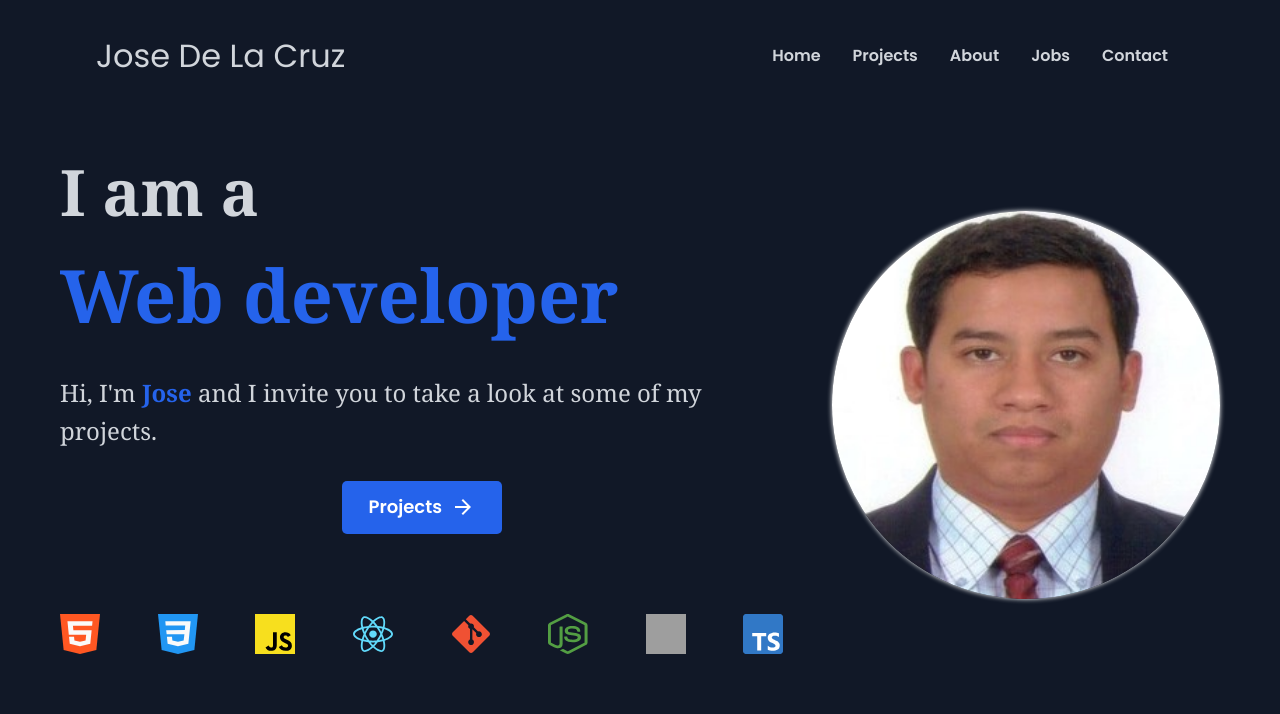
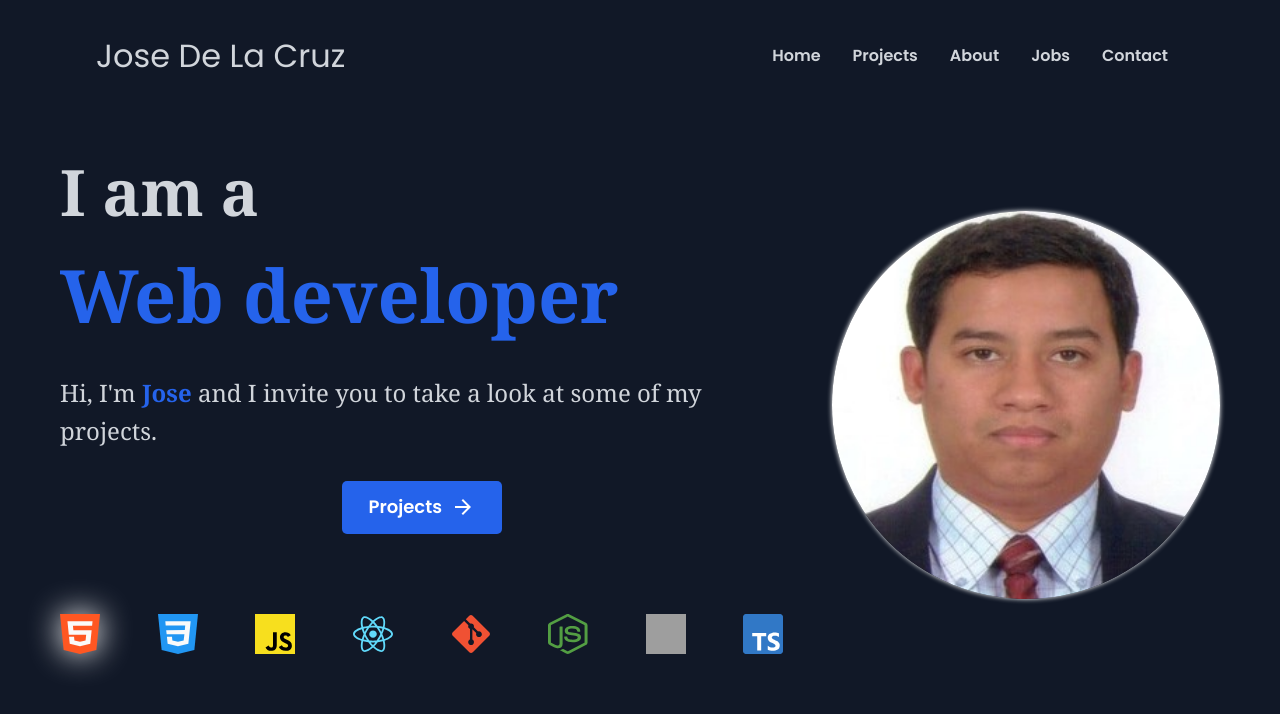
Before and after one commit to jdelacruzv/portafolio, a React (Vite) app: page / in a window 1280 px wide. In both pictures the pointer is over the picture 80 px from the left and 633 px from the top of the page. Shown: the top 714 px of the page. Built offline with nearby package versions, Linux system fonts and the light colour scheme; grey boxes are pictures that could not be loaded.

Commit message:
added hover to skills component

```diff
--- a/src/components/Skills.module.css
+++ b/src/components/Skills.module.css
@@ -7,4 +7,9 @@
 .icon__skill {
   width: 100%;
   height: 100%;
+  will-change: filter;
 }
+
+.icon__skill:hover {
+  filter: drop-shadow(0 0 1em #ffffff);
+}
```
